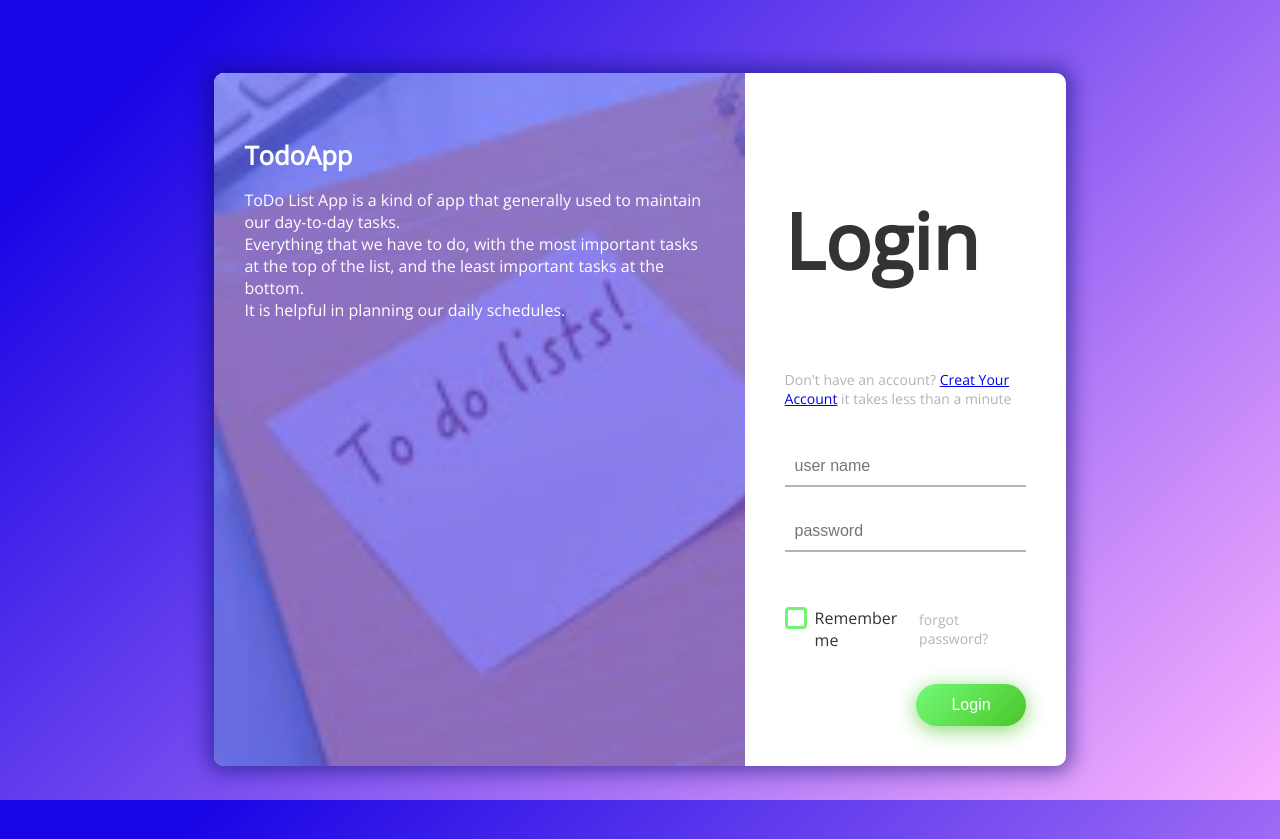
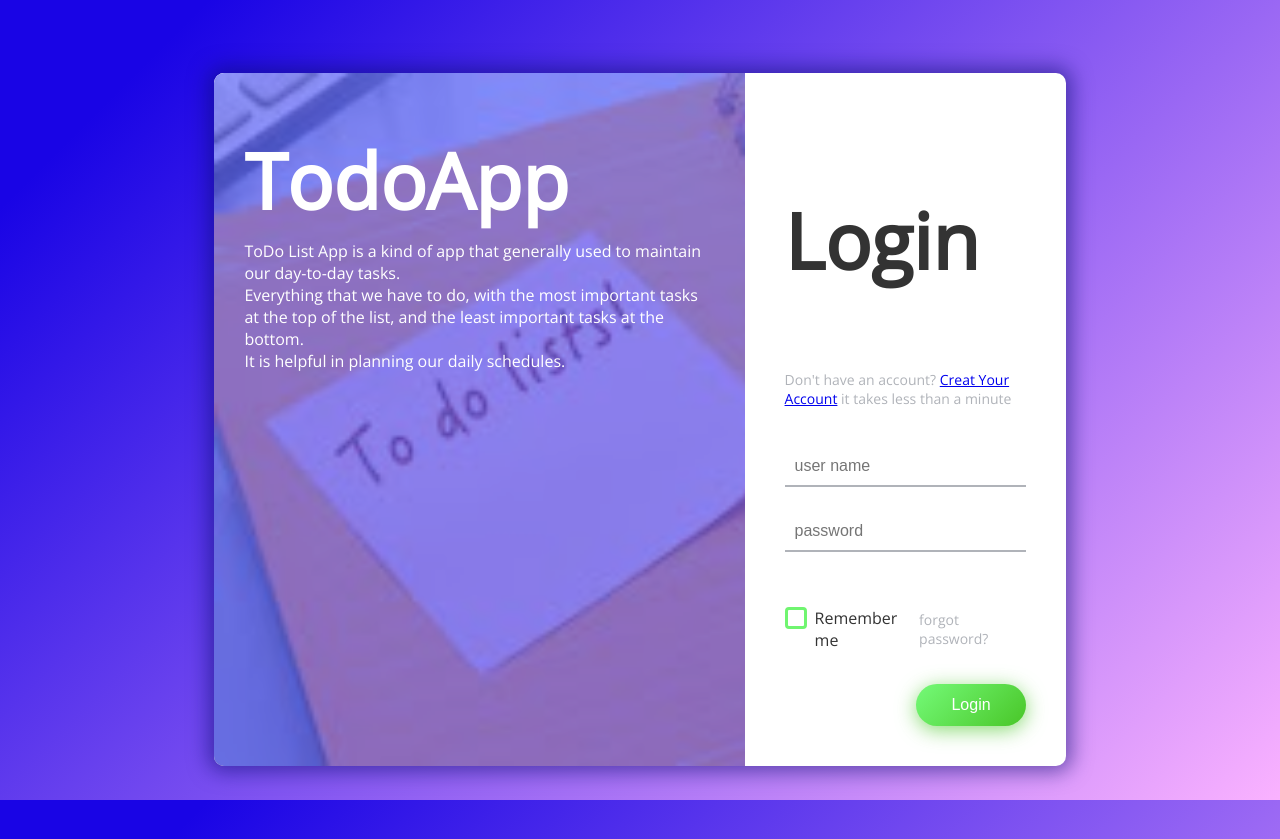
Before and after one commit to Bini31/TodoappICT, a plain HTML site: page index.html in a window 1280 px wide. Drawn offline with nearby package versions, Linux system fonts and the light colour scheme.

Commit message:
Update Styles.css

```diff
--- a/Styles.css
+++ b/Styles.css
@@ -59,7 +59,7 @@ body {
     border:1px solid black;
   }
   .box-form .left .overlay h1 {
-    font-size: 2vmax;
+    font-size: 6vmax;
     line-height: 1;
     font-weight: 900;
     margin-top: 40px;
```
